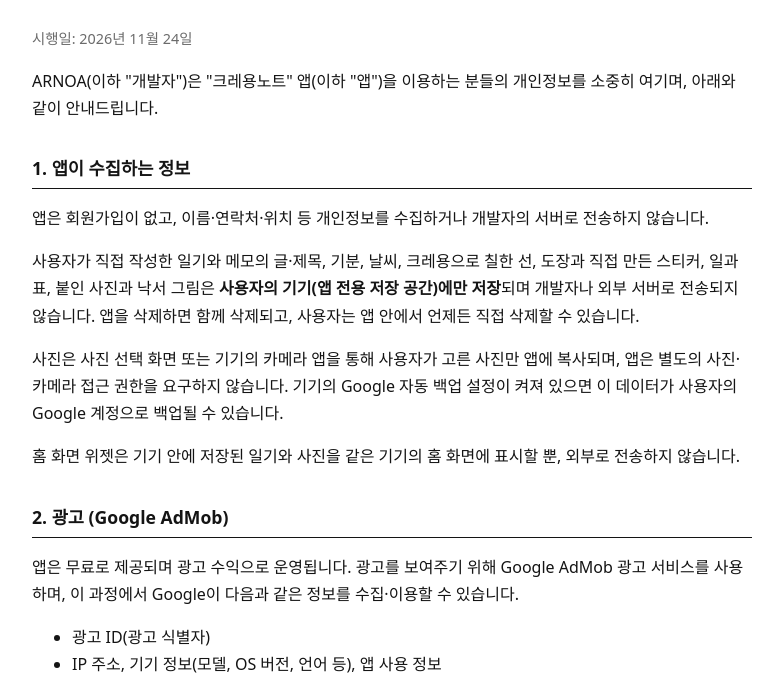
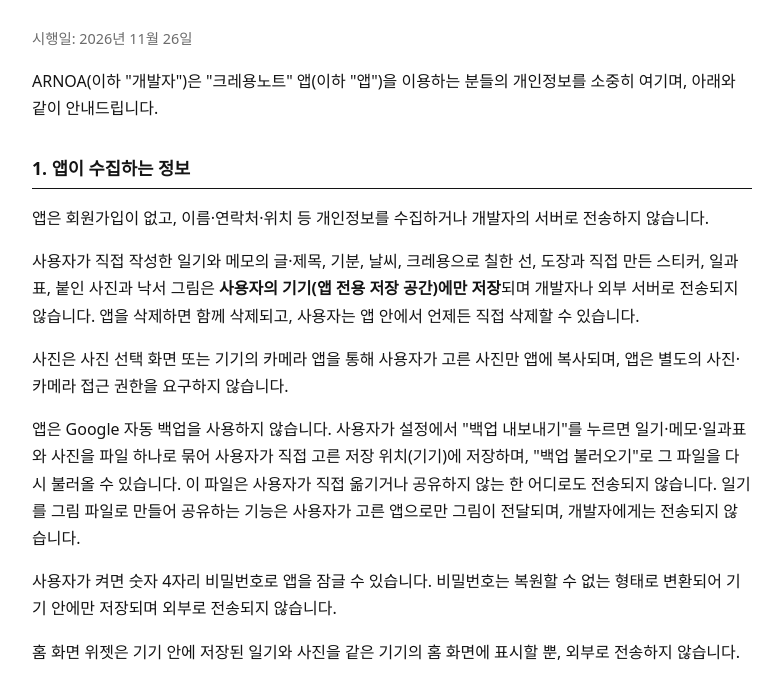
Before and after one commit to arnoa18/apps-privacy, a plain HTML site: page crayonnote/index.html in a window 1280 px wide. Shown: the part 84-775 px from the top of the page, without its empty margins (248-1031 px from the left). Drawn offline with Linux system fonts and the light colour scheme.

Commit message:
Add files via upload

```diff
--- a/crayonnote/index.html
+++ b/crayonnote/index.html
@@ -14,14 +14,16 @@
 </head>
 <body>
 <h1>크레용노트 개인정보처리방침</h1>
-<p class="meta">시행일: 2026년 11월 24일</p>
+<p class="meta">시행일: 2026년 11월 26일</p>
 
 <p>ARNOA(이하 "개발자")은 "크레용노트" 앱(이하 "앱")을 이용하는 분들의 개인정보를 소중히 여기며, 아래와 같이 안내드립니다.</p>
 
 <h2>1. 앱이 수집하는 정보</h2>
 <p>앱은 회원가입이 없고, 이름·연락처·위치 등 개인정보를 수집하거나 개발자의 서버로 전송하지 않습니다.</p>
 <p>사용자가 직접 작성한 일기와 메모의 글·제목, 기분, 날씨, 크레용으로 칠한 선, 도장과 직접 만든 스티커, 일과표, 붙인 사진과 낙서 그림은 <strong>사용자의 기기(앱 전용 저장 공간)에만 저장</strong>되며 개발자나 외부 서버로 전송되지 않습니다. 앱을 삭제하면 함께 삭제되고, 사용자는 앱 안에서 언제든 직접 삭제할 수 있습니다.</p>
-<p>사진은 사진 선택 화면 또는 기기의 카메라 앱을 통해 사용자가 고른 사진만 앱에 복사되며, 앱은 별도의 사진·카메라 접근 권한을 요구하지 않습니다. 기기의 Google 자동 백업 설정이 켜져 있으면 이 데이터가 사용자의 Google 계정으로 백업될 수 있습니다.</p>
+<p>사진은 사진 선택 화면 또는 기기의 카메라 앱을 통해 사용자가 고른 사진만 앱에 복사되며, 앱은 별도의 사진·카메라 접근 권한을 요구하지 않습니다.</p>
+<p>앱은 Google 자동 백업을 사용하지 않습니다. 사용자가 설정에서 "백업 내보내기"를 누르면 일기·메모·일과표와 사진을 파일 하나로 묶어 사용자가 직접 고른 저장 위치(기기)에 저장하며, "백업 불러오기"로 그 파일을 다시 불러올 수 있습니다. 이 파일은 사용자가 직접 옮기거나 공유하지 않는 한 어디로도 전송되지 않습니다. 일기를 그림 파일로 만들어 공유하는 기능은 사용자가 고른 앱으로만 그림이 전달되며, 개발자에게는 전송되지 않습니다.</p>
+<p>사용자가 켜면 숫자 4자리 비밀번호로 앱을 잠글 수 있습니다. 비밀번호는 복원할 수 없는 형태로 변환되어 기기 안에만 저장되며 외부로 전송되지 않습니다.</p>
 <p>홈 화면 위젯은 기기 안에 저장된 일기와 사진을 같은 기기의 홈 화면에 표시할 뿐, 외부로 전송하지 않습니다.</p>
 
 <h2>2. 광고 (Google AdMob)</h2>
```
